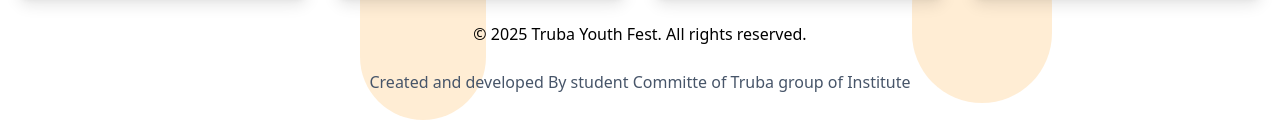
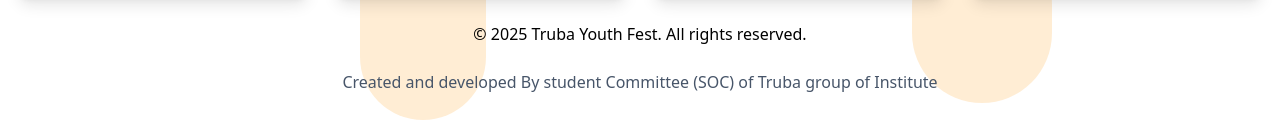
Before and after one commit to Jaishankar7655/TYF2K25, a React (Vite) app: page / in a window 1280 px wide. Shown: the part 1038-1170 px from the top of the page. Built offline with nearby package versions, Linux system fonts and the light colour scheme.

Commit message:
chnages in the spelling

```diff
--- a/src/Components/Footer.jsx
+++ b/src/Components/Footer.jsx
@@ -4,7 +4,7 @@ function Footer() {
   return (
     <footer>
       <p className="text-center my-6" >© 2025 Truba Youth Fest. All rights reserved.</p>
-      <p className="text-center text-slate-600" >Created and developed By student Committe of Truba group of Institute</p>
+      <p className="text-center text-slate-600" >Created and developed By student Committee (SOC) of Truba group of Institute</p>
     </footer>
   );
 }
```
